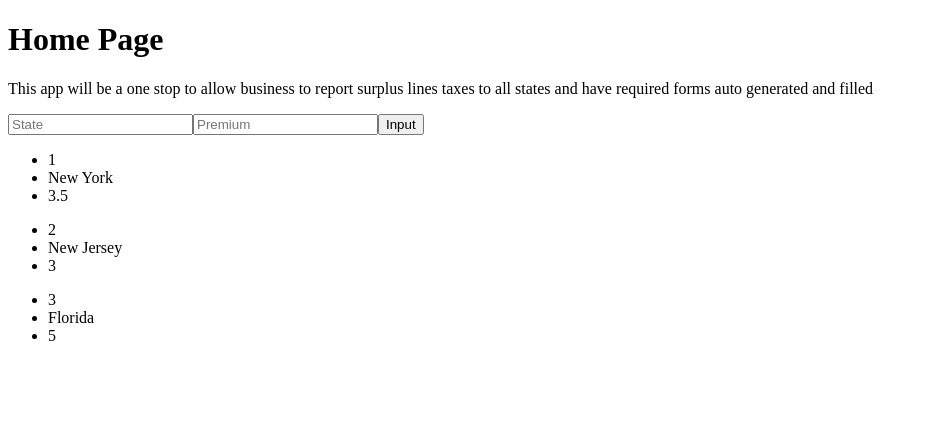
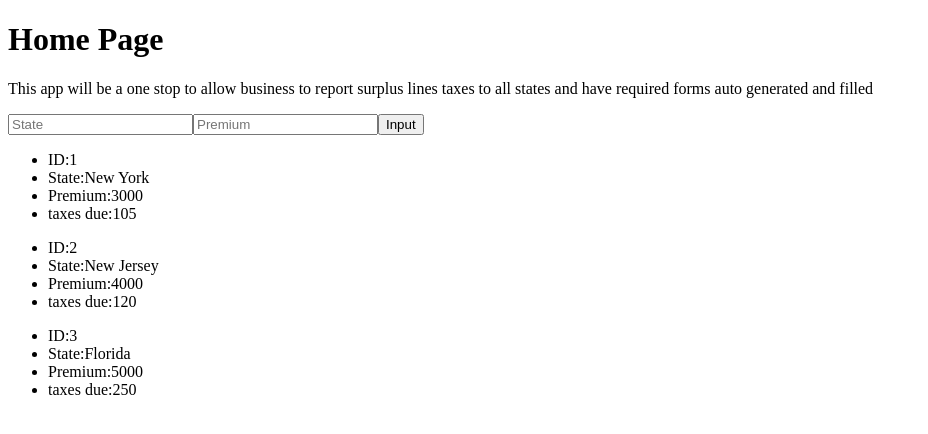
Before and after one commit to timdean27/surplus_lines_tax_front, a React (Vite) app in the folder surplus_lines_tax_front/: page / in a window 1280 px wide. Shown: the top 434 px of the page, without its empty margins (0-928 px from the left). Built offline with nearby package versions, Linux system fonts and the light colour scheme.

Commit message:
calculating taxes due funciton

```diff
--- a/surplus_lines_tax_front/src/components/StatesInput.jsx
+++ b/surplus_lines_tax_front/src/components/StatesInput.jsx
@@ -4,16 +4,16 @@ const StatesInput = () => {
   const [newState, setNewState] = useState(null);
   const [newPremium, setNewPremium] = useState(null);
   const [StatePremiums, setStatePremiums] = useState([
-    { id: 1, state: "New York", premium: 3.5 },
-    { id: 2, state: "New Jersey", premium: 3 },
-    { id: 3, state: "Florida", premium: 5 },
+    { id: 1, state: "New York", premium: 3000 },
+    { id: 2, state: "New Jersey", premium: 4000 },
+    { id: 3, state: "Florida", premium: 5000 },
   ]);
 
   const TaxRates = [
-    { "New York": 3.5 },
-    { "New Jersey": 3 },
-    { Florida: 5 },
-    { Kentucky: 4 },
+    { state: "New York", taxRate: 3.5 },
+    { state: "New Jersey", taxRate: 3 },
+    { state: "Florida", taxRate: 5 },
+    { state: "Kentucky", taxRate: 4 },
   ];
 
   const handleChange = (e) => {
@@ -28,7 +28,7 @@ const StatesInput = () => {
     setStatePremiums([
       ...StatePremiums,
       {
-        id: StatePremiums.length,
+        id: StatePremiums.length + 1,
         state: newState.State,
         premium: newPremium.Premium,
       },
@@ -37,6 +37,21 @@ const StatesInput = () => {
   };
 
   console.log(StatePremiums, "StatePremiums");
+
+  const TaxFunc = (currentState,premium) => {
+    console.log("current", currentState);
+    console.log("TaxRates",TaxRates);
+    console.log("premium",premium);
+    let premiumDue = 0
+    TaxRates.map((state, index) => {
+        if(state.state == currentState){
+            console.log(premium*(state.taxRate/100))
+            premiumDue = Math.round((premium*(state.taxRate/100)+ Number.EPSILON) * 100) / 100
+        }
+    })
+    return premiumDue
+  };
+
   return (
     <div>
       <form>
@@ -59,9 +74,10 @@ const StatesInput = () => {
       <div>
         {StatePremiums.map((state, index) => (
           <ul key={index}>
-            <li>{state.id}</li>
-            <li>{state.state}</li>
-            <li>{state.premium}</li>
+            <li>ID:{state.id}</li>
+            <li>State:{state.state}</li>
+            <li>Premium:{state.premium}</li>
+            <li>taxes due:{TaxFunc(state.state, state.premium)}</li>
           </ul>
         ))}
       </div>
```
